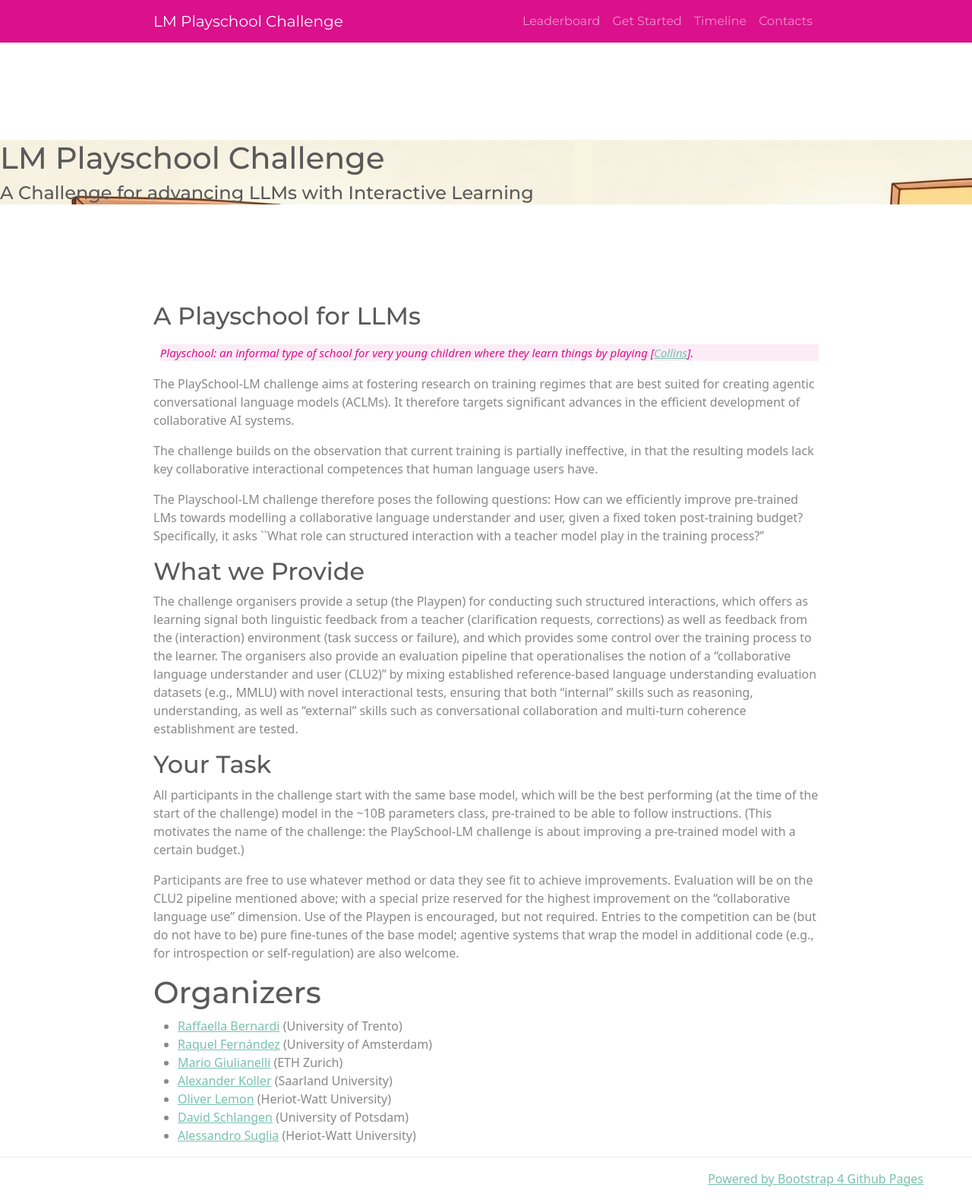
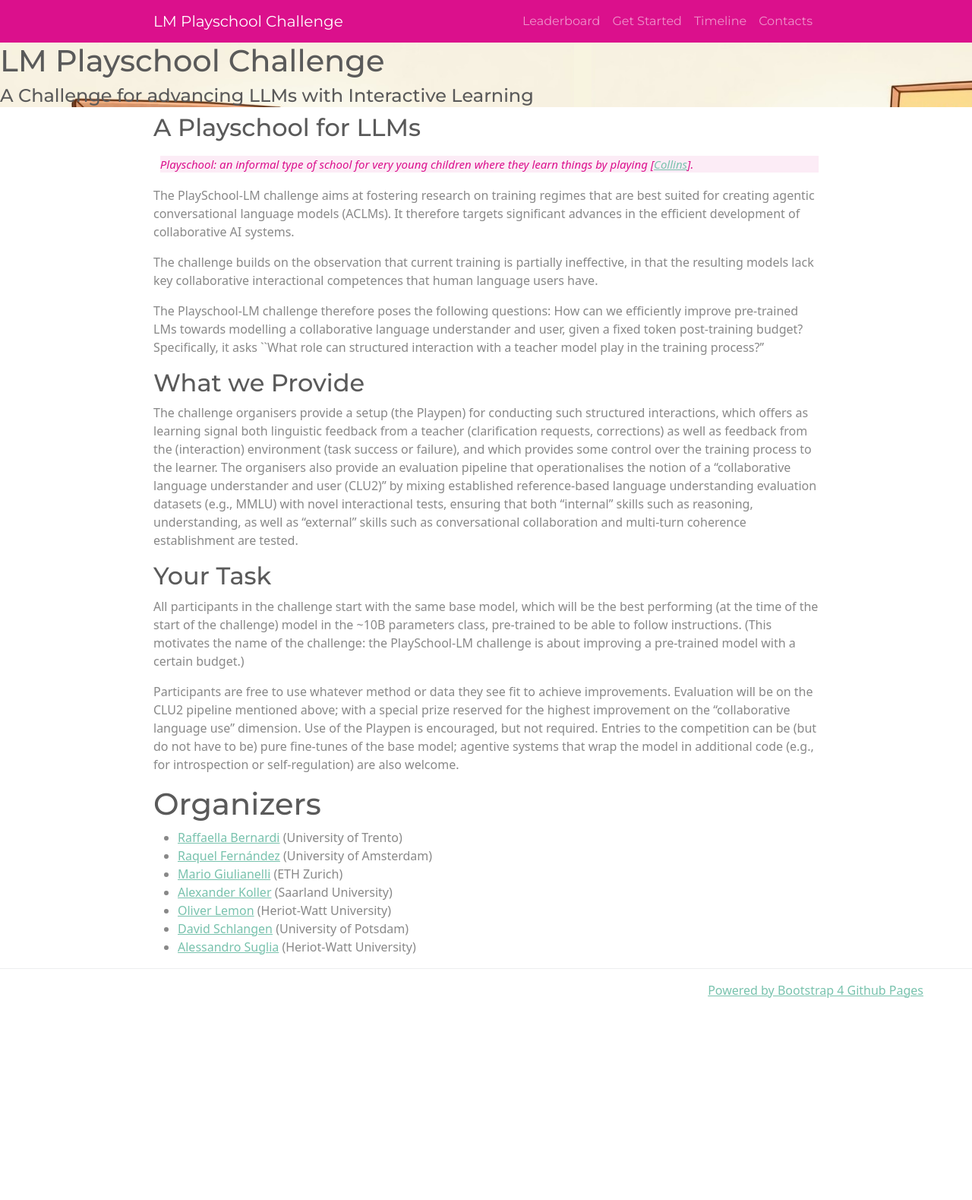
Before and after one commit to lm-playschool/lm-playschool.github.io, a Jekyll site: the page built from index.md, in a window 1280 px wide. Shown: the whole page at 76% size. Built offline with Jekyll 4.4.1, drawn with Linux system fonts in a browser that asks for light colours; after the commit the page ends 1331 px from its top, so only the background shows below that.

Commit message:
fix: header padding

```diff
--- a/assets/main.scss
+++ b/assets/main.scss
@@ -22,9 +22,9 @@
   background-color: rgb(219, 16, 140) !important;
 }
 
-.header-margin{
-  margin-top:10%;
-  margin-bottom:10%
+.header-padding{
+  padding-top:10%;
+  padding-bottom:10%
 }
 .p-footer{
   margin-top: 1rem;
```
Also changed, not shown: _layouts/timeline.html (+3 -5 lines).
